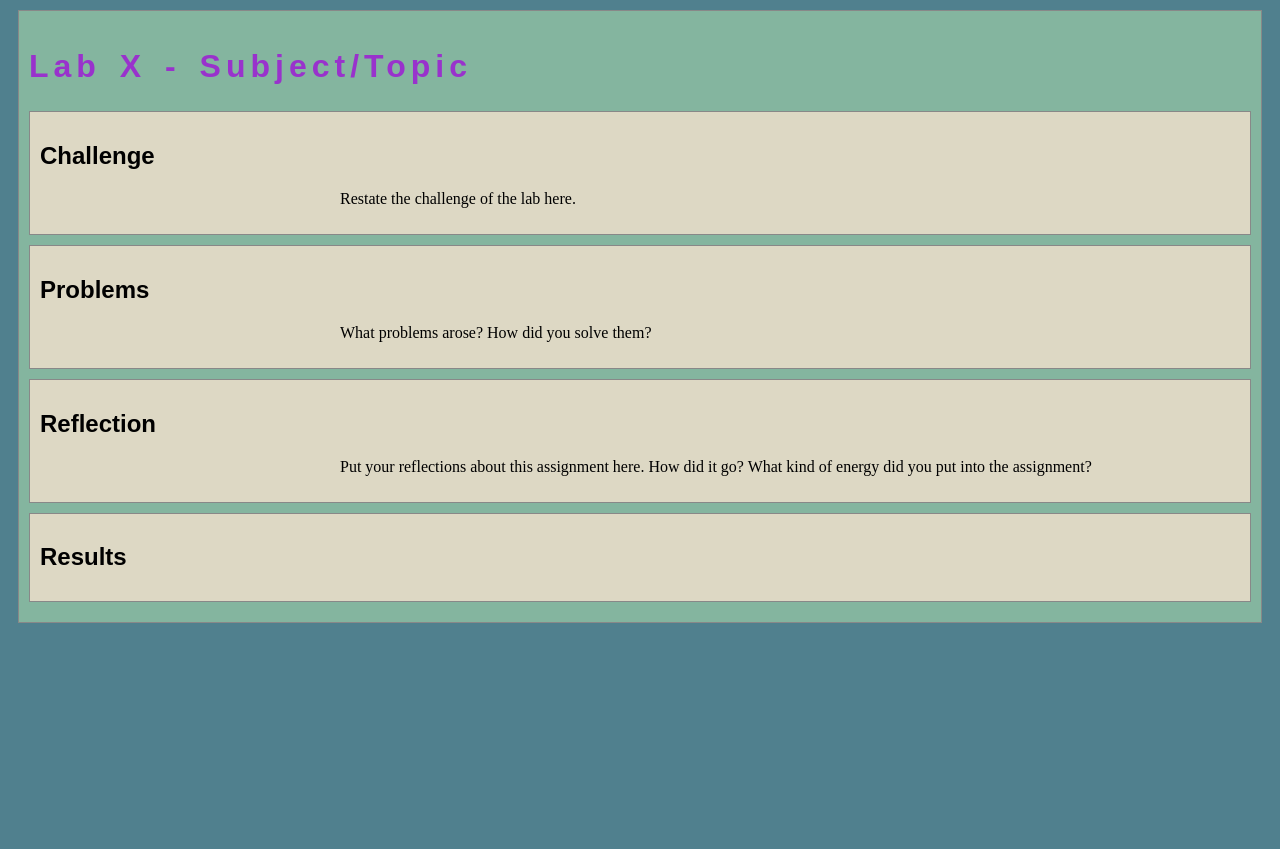
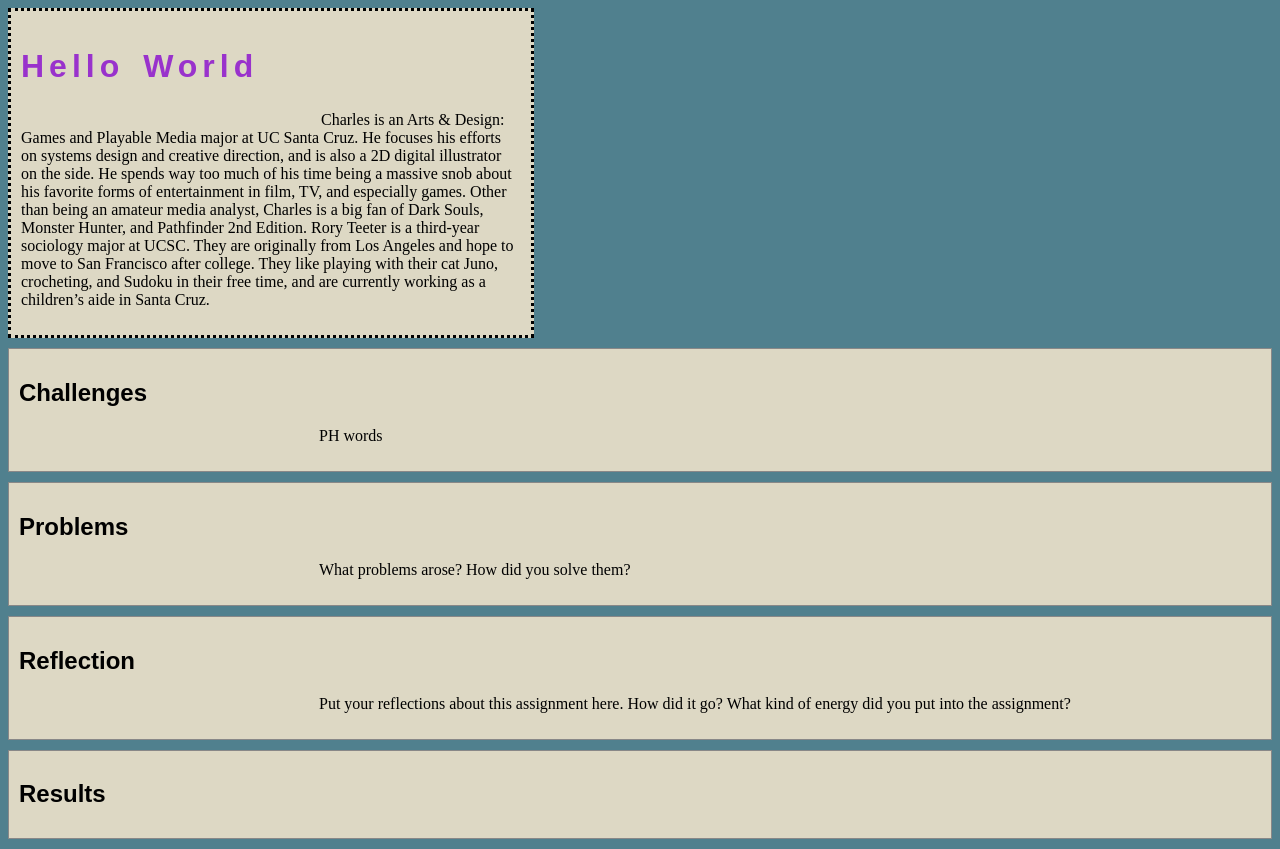
Before and after one commit to Magmyte/art101, a plain HTML site: page lab2/index.html in a window 1280 px wide. Before the commit the page ends 800 px from the top, so only its background shows below. Drawn offline with nearby package versions, Linux system fonts and the light colour scheme.

Commit message:
Update index.html

```diff
--- a/lab2/index.html
+++ b/lab2/index.html
@@ -2,7 +2,7 @@
 <html>
 <head>
 	<!-- This title is used for tabs and bookmarks -->
-	<title>Lab X - Subject/Topic</title>
+	<title>Lab 2 - HTML & CSS Starter</title>
 
 	<!-- Use UTF character set, a good idea with any webpage -->
   	<meta charset="UTF-8" />
@@ -21,12 +21,16 @@
 </head>
 <body>
 	<!-- Style this page by changing the CSS in ../css/site.css or css/lab.css -->
-	<main id="content">
+	<main id="content1">
 		<section>
-			<h1>Lab X - Subject/Topic</h1>
+			<div class="minor-section content2">
+					<h1>Hello World</h1>
+					<p>Charles is an Arts & Design: Games and Playable Media major at UC Santa Cruz. He focuses his efforts on systems design and creative direction, and is also a 2D digital illustrator on the side. He spends way too much of his time being a massive snob about his favorite forms of entertainment in film, TV, and especially games. Other than being an amateur media analyst, Charles is a big fan of Dark Souls, Monster Hunter, and Pathfinder 2nd Edition. Rory Teeter is a third-year sociology major at UCSC. They are originally from Los Angeles and hope to move to San Francisco after college. They like playing with their cat Juno, crocheting, and Sudoku in their free time, and are currently working as a children’s aide in Santa Cruz.</p> <!--Write text about the two of us.-->
+			</div>
+
 			<div class="minor-section">
-					<h2>Challenge</h2>
-					<p>Restate the challenge of the lab here.</p>
+					<h2>Challenges</h2>
+					<p>PH words</p>
 			</div>
 
 			<div class="minor-section">
```
